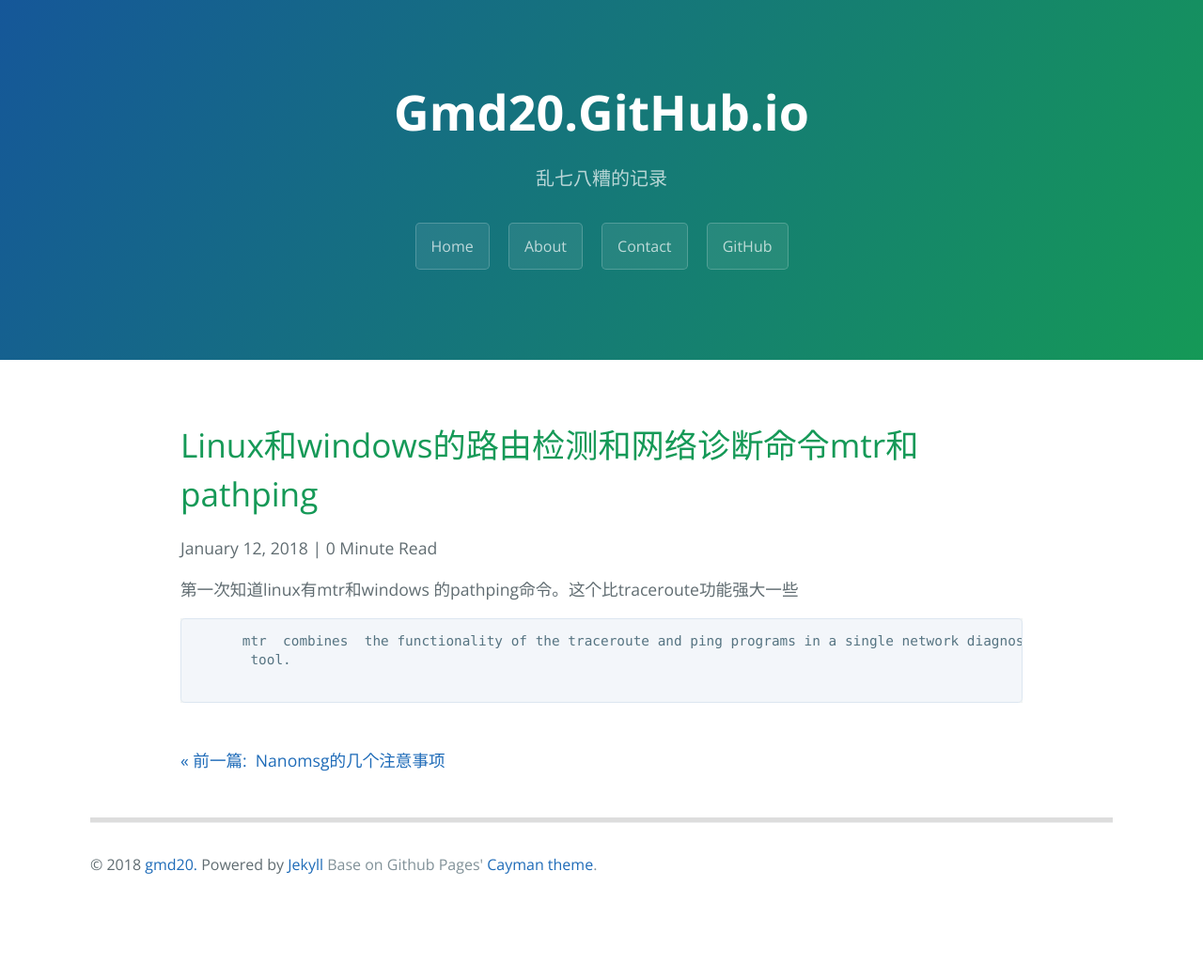
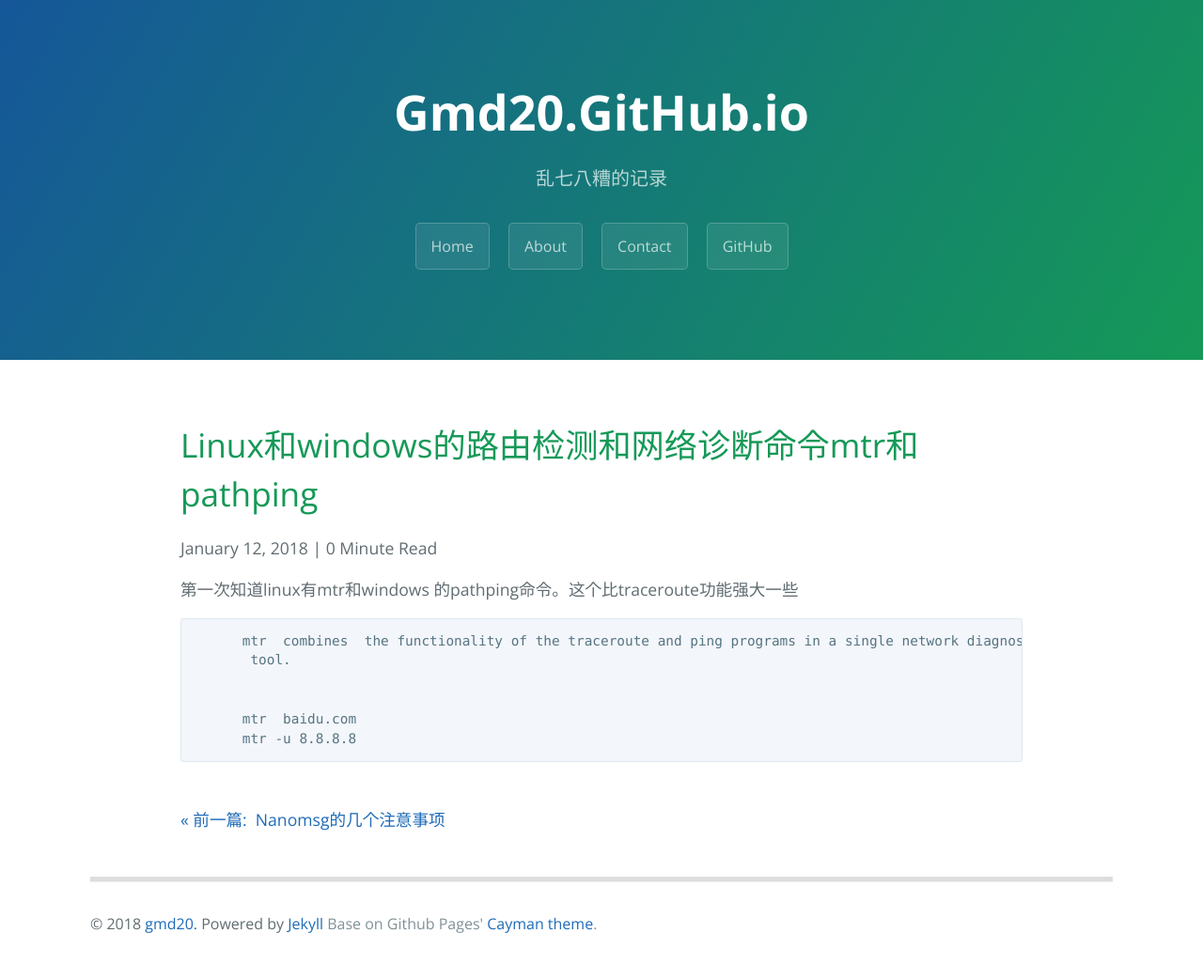
Before and after one commit to gmd20/gmd20.github.io, a Jekyll site: the page built from _posts/2018-01-12-linux和windows的路由检测和网络诊断命令mtr和pathping.markdown, in a window 1280 px wide. Shown: the whole page at 94% size. Built offline with Jekyll 4.4.1, drawn with Linux system fonts in a browser that asks for light colours; Markdown is read by kramdown in place of the engine named in the settings; comment, search, counter and statistics services are not loaded; before the commit the page ends 980 px from its top, so only the background shows below that.

Commit message:
Update 2018-01-12-linux和windows的路由检测和网络诊断命令mtr和pathping.markdown

````diff
--- a/_posts/2018-01-12-linux和windows的路由检测和网络诊断命令mtr和pathping.markdown
+++ b/_posts/2018-01-12-linux和windows的路由检测和网络诊断命令mtr和pathping.markdown
@@ -3,4 +3,7 @@
       mtr  combines  the functionality of the traceroute and ping programs in a single network diagnostic
        tool.
 
+
+      mtr  baidu.com
+      mtr -u 8.8.8.8
 ```
````
